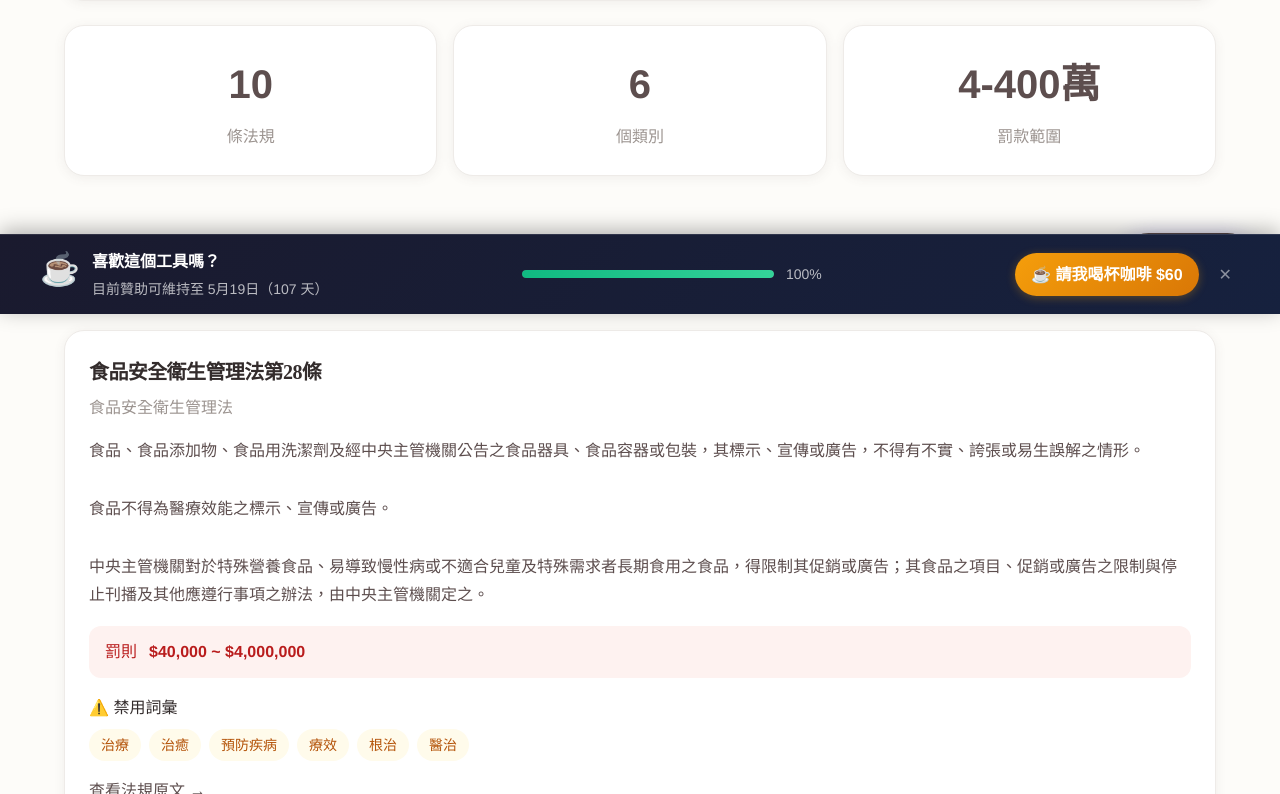
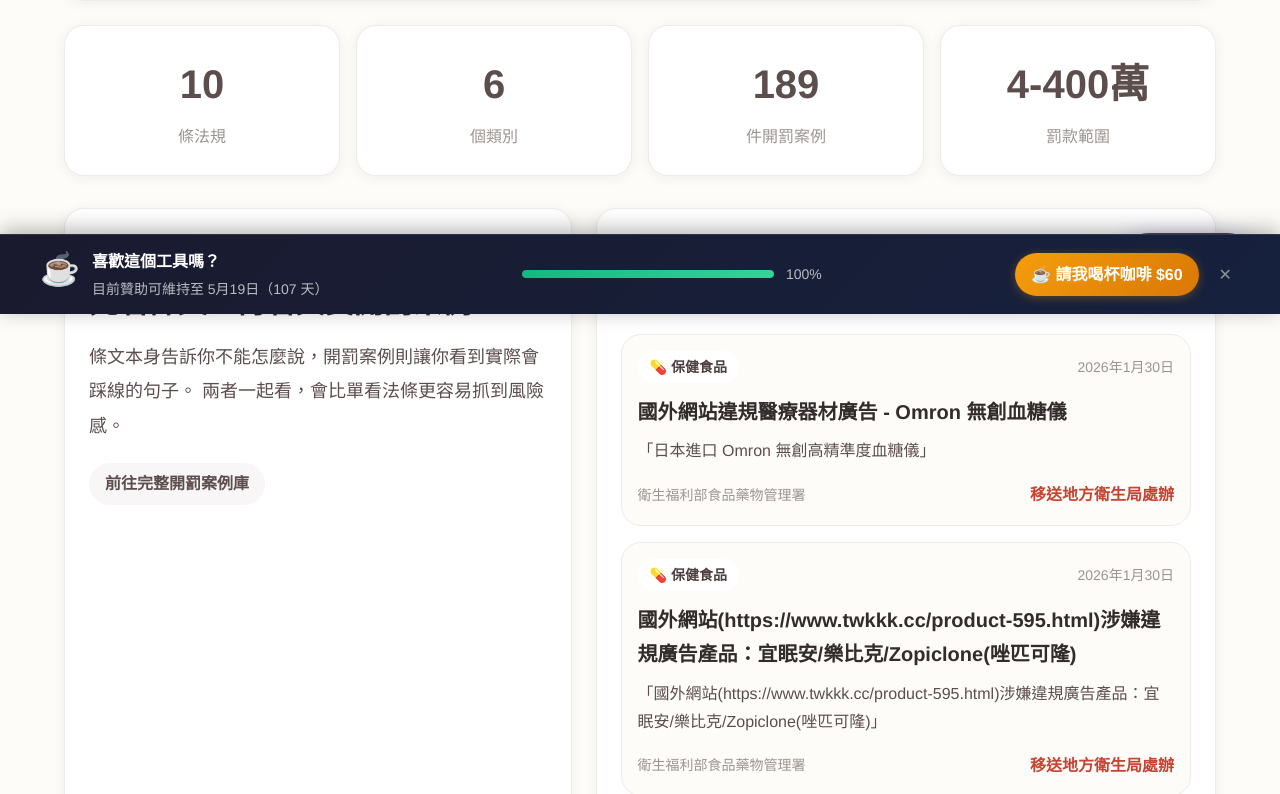
Before and after one commit to Wyatt1982/TaiwanADChecker, a Next.js app: page /regulations in a window 1280 px wide. Shown: the part 486-1280 px from the top of the page. Built offline with nearby package versions, Linux system fonts and the light colour scheme.

Commit message:
Turn regulations page into a legal center hub

```diff
--- a/src/app/regulations/page.module.css
+++ b/src/app/regulations/page.module.css
@@ -159,9 +159,9 @@
 /* 統計卡片 */
 .stats {
     display: grid;
-    grid-template-columns: repeat(3, 1fr);
+    grid-template-columns: repeat(4, 1fr);
     gap: var(--space-4);
-    margin-bottom: var(--space-12);
+    margin-bottom: var(--space-8);
 }
 
 .statCard {
@@ -184,6 +184,160 @@
 .statLabel {
     font-size: var(--text-sm);
     color: var(--text-muted);
+}
+
+.overviewSection {
+    display: grid;
+    grid-template-columns: minmax(0, 0.9fr) minmax(0, 1.1fr);
+    gap: var(--space-6);
+    margin-bottom: var(--space-8);
+}
+
+.overviewIntro,
+.casePreviewPanel {
+    background: var(--bg-primary);
+    border: 1px solid var(--border-color);
+    border-radius: var(--radius-lg);
+    padding: var(--space-6);
+    box-shadow: var(--shadow-card);
+}
+
+.sectionTag {
+    display: inline-flex;
+    align-items: center;
+    min-height: 32px;
+    padding: 0 var(--space-3);
+    margin-bottom: var(--space-3);
+    border-radius: var(--radius-full);
+    background: var(--bg-secondary);
+    color: var(--text-muted);
+    font-size: var(--text-xs);
+    font-weight: 700;
+    letter-spacing: 0.08em;
+}
+
+.sectionTitle {
+    font-size: var(--text-2xl);
+    font-weight: 700;
+    color: var(--text-primary);
+    margin-bottom: var(--space-3);
+    letter-spacing: -0.02em;
+}
+
+.sectionLead {
+    font-size: var(--text-base);
+    line-height: 1.9;
+    color: var(--text-secondary);
+}
+
+.sectionLink,
+.casePreviewMore {
+    display: inline-flex;
+    align-items: center;
+    justify-content: center;
+    min-height: 42px;
+    padding: 0 var(--space-4);
+    margin-top: var(--space-5);
+    border-radius: var(--radius-full);
+    color: var(--primary-600);
+    text-decoration: none;
+    font-size: var(--text-sm);
+    font-weight: 600;
+    transition: all var(--transition);
+}
+
+.sectionLink {
+    background: var(--primary-50);
+}
+
+.sectionLink:hover,
+.casePreviewMore:hover {
+    color: var(--primary-700);
+    background: var(--bg-secondary);
+}
+
+.casePreviewHeader {
+    display: flex;
+    align-items: flex-start;
+    justify-content: space-between;
+    gap: var(--space-4);
+    margin-bottom: var(--space-4);
+}
+
+.casePreviewTitle {
+    font-size: var(--text-xl);
+    font-weight: 700;
+    color: var(--text-primary);
+    letter-spacing: -0.02em;
+}
+
+.casePreviewMore {
+    margin-top: 0;
+    padding: 0;
+    min-height: auto;
+    background: transparent;
+}
+
+.casePreviewGrid {
+    display: grid;
+    gap: var(--space-4);
+}
+
+.casePreviewCard {
+    padding: var(--space-4);
+    border: 1px solid var(--border-color);
+    border-radius: var(--radius-lg);
+    background: var(--bg-secondary);
+}
+
+.casePreviewMeta,
+.casePreviewFooter {
+    display: flex;
+    align-items: center;
+    justify-content: space-between;
+    gap: var(--space-3);
+}
+
+.casePreviewMeta {
+    margin-bottom: var(--space-3);
+}
+
+.casePreviewBadge {
+    display: inline-flex;
+    align-items: center;
+    gap: var(--space-1);
+    padding: var(--space-1) var(--space-3);
+    border-radius: var(--radius-full);
+    background: var(--bg-primary);
+    color: var(--primary-700);
+    font-size: var(--text-xs);
+    font-weight: 600;
+}
+
+.casePreviewDate,
+.casePreviewAuthority {
+    font-size: var(--text-xs);
+    color: var(--text-muted);
+}
+
+.casePreviewCaseTitle {
+    font-size: var(--text-lg);
+    font-weight: 600;
+    color: var(--text-primary);
+    margin-bottom: var(--space-2);
+}
+
+.casePreviewText {
+    margin-bottom: var(--space-4);
+    font-size: var(--text-sm);
+    line-height: 1.75;
+    color: var(--text-secondary);
+}
+
+.casePreviewPenalty {
+    font-size: var(--text-sm);
+    font-weight: 600;
+    color: var(--risk-high);
 }
 
 /* 法規列表 */
@@ -325,6 +479,10 @@
 }
 
 @media (max-width: 768px) {
+    .overviewSection {
+        grid-template-columns: 1fr;
+    }
+
     .libraryTabs {
         width: 100%;
         justify-content: stretch;
@@ -342,4 +500,16 @@
     .statCard {
         padding: var(--space-4);
     }
+
+    .overviewIntro,
+    .casePreviewPanel {
+        padding: var(--space-5);
+    }
+
+    .casePreviewHeader,
+    .casePreviewMeta,
+    .casePreviewFooter {
+        flex-direction: column;
+        align-items: flex-start;
+    }
 }
--- a/src/app/regulations/page.tsx
+++ b/src/app/regulations/page.tsx
@@ -3,11 +3,12 @@
 import { useState, useMemo } from 'react'
 import Link from 'next/link'
 import { Navbar } from '@/components/layout/Navbar'
-import { regulations, categoryLabels, formatCurrency } from '@/data/regulations'
+import { regulations, penaltyCases, categoryLabels, formatCurrency, formatDate } from '@/data/regulations'
 import styles from './page.module.css'
 
 export default function RegulationsPage() {
     const [searchQuery, setSearchQuery] = useState('')
+    const latestPenaltyCases = penaltyCases.slice(0, 3)
 
     // 搜尋過濾
     const filteredRegulations = useMemo(() => {
@@ -85,10 +86,63 @@ export default function RegulationsPage() {
                             <span className={styles.statLabel}>個類別</span>
                         </div>
                         <div className={styles.statCard}>
+                            <span className={styles.statValue}>{penaltyCases.length}</span>
+                            <span className={styles.statLabel}>件開罰案例</span>
+                        </div>
+                        <div className={styles.statCard}>
                             <span className={styles.statValue}>4-400萬</span>
                             <span className={styles.statLabel}>罰款範圍</span>
                         </div>
                     </div>
+
+                    <section className={styles.overviewSection}>
+                        <div className={styles.overviewIntro}>
+                            <span className={styles.sectionTag}>法規中心摘要</span>
+                            <h2 className={styles.sectionTitle}>先看條文，再看真實開罰案例</h2>
+                            <p className={styles.sectionLead}>
+                                條文本身告訴你不能怎麼說，開罰案例則讓你看到實際會踩線的句子。
+                                兩者一起看，會比單看法條更容易抓到風險感。
+                            </p>
+                            <Link href="/cases" className={styles.sectionLink}>
+                                前往完整開罰案例庫
+                            </Link>
+                        </div>
+
+                        <div className={styles.casePreviewPanel}>
+                            <div className={styles.casePreviewHeader}>
+                                <div>
+                                    <span className={styles.sectionTag}>最新案例</span>
+                                    <h3 className={styles.casePreviewTitle}>最近更新的開罰案例</h3>
+                                </div>
+                                <Link href="/cases" className={styles.casePreviewMore}>
+                                    查看全部
+                                </Link>
+                            </div>
+
+                            <div className={styles.casePreviewGrid}>
+                                {latestPenaltyCases.map((caseItem) => {
+                                    const categoryInfo = categoryLabels[caseItem.category] || { label: caseItem.category, icon: '📋' }
+
+                                    return (
+                                        <article key={caseItem.id} className={styles.casePreviewCard}>
+                                            <div className={styles.casePreviewMeta}>
+                                                <span className={styles.casePreviewBadge}>
+                                                    {categoryInfo.icon} {categoryInfo.label}
+                                                </span>
+                                                <span className={styles.casePreviewDate}>{formatDate(caseItem.date)}</span>
+                                            </div>
+                                            <h4 className={styles.casePreviewCaseTitle}>{caseItem.title}</h4>
+                                            <p className={styles.casePreviewText}>{caseItem.violationText}</p>
+                                            <div className={styles.casePreviewFooter}>
+                                                <span className={styles.casePreviewAuthority}>{caseItem.authority}</span>
+                                                <span className={styles.casePreviewPenalty}>{caseItem.penalty}</span>
+                                            </div>
+                                        </article>
+                                    )
+                                })}
+                            </div>
+                        </div>
+                    </section>
 
                     {/* 法規列表 */}
                     <div className={styles.regulationsList}>
```
